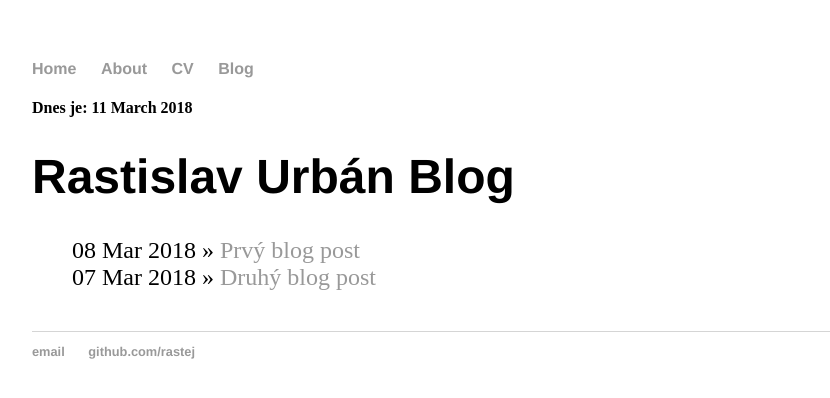
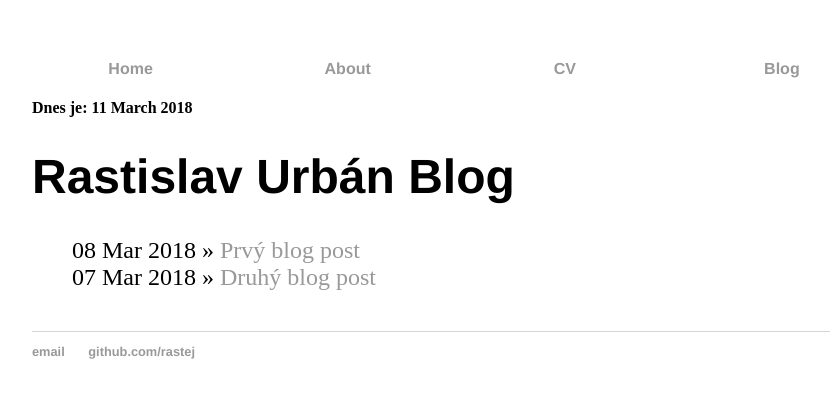
Before and after one commit to rastej/rastej.github.io, a Jekyll site: the page built from blog/index.html, in a window 1280 px wide. Shown: the top 398 px of the page, without its empty margins (160-990 px from the left). Built offline with Jekyll 4.4.1, drawn with Linux system fonts in a browser that asks for light colours.

Commit message:
huge update pt. 7

```diff
--- a/_includes/pages.html
+++ b/_includes/pages.html
@@ -1,8 +1,9 @@
 <nav>
   		<ul>
-       		<li><a href="/">Home</a></li>
-        	<li><a href="/about">About</a></li>
-       		<li><a href="/cv">CV</a></li>
-       		<li><a href="/blog">Blog</a></li>
+       		<li><center><a href="/">Home</a></center></li>
+        	<li><center><a href="/about">About</a></center></li>
+       		<li><center><a href="/cv">CV</a></center></li>
+       		<li><center><a href="/blog">Blog</a></center></li>
  		</ul>
+
 </nav>
--- a/_layouts/colection.html
+++ b/_layouts/colection.html
@@ -3,7 +3,7 @@
 		<head>
 			<title>{{ page.title }}</title>
 			<!-- link to main stylesheet -->
-			<link rel="stylesheet" type="text/css" href="/css/second.css">
+			<link rel="stylesheet" type="text/css" href="/css/main.css">
 		</head>
 		<style>
 		html {
--- a/_layouts/default.html
+++ b/_layouts/default.html
@@ -7,6 +7,7 @@
 		</head>
 		<body>
 			{% include pages.html %}
+
 			<div class="container">
 
 			{{ content }}
--- a/_layouts/main.html
+++ b/_layouts/main.html
@@ -3,7 +3,7 @@
 		<head>
 			<title>{{ page.title }}</title>
 			<!-- link to main stylesheet -->
-			<link rel="stylesheet" type="text/css" href="/css/main.css">
+			<link rel="stylesheet" type="text/css" href="/css/second.css">
 		</head>
 		<style>
 		html {
--- a/blog/index.html
+++ b/blog/index.html
@@ -2,6 +2,7 @@
 layout: default
 title: Rastislav Urbán Blog
 ---
+	<br>
 	<h4 align="left"> Dnes je: {{ site.time |  date_to_long_string }}</h4>
 	<h1>{{ page.title }}</h1>
 
--- a/css/main.css
+++ b/css/main.css
@@ -8,8 +8,15 @@ nav ul, footer ul {
     padding: 0px;
     list-style: none;
     font-weight: bold;
+	width: 100%;
 }
-nav ul li, footer ul li {
+nav ul li {
+    display: inline;
+    margin-right: 20px;
+	float: left;
+    width: 22%;
+}
+ footer ul li {
     display: inline;
     margin-right: 20px;
 }
```
